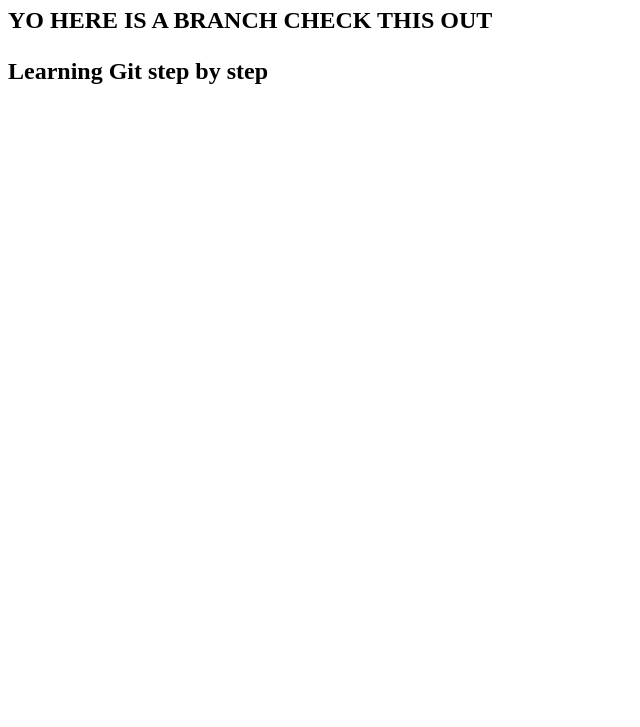
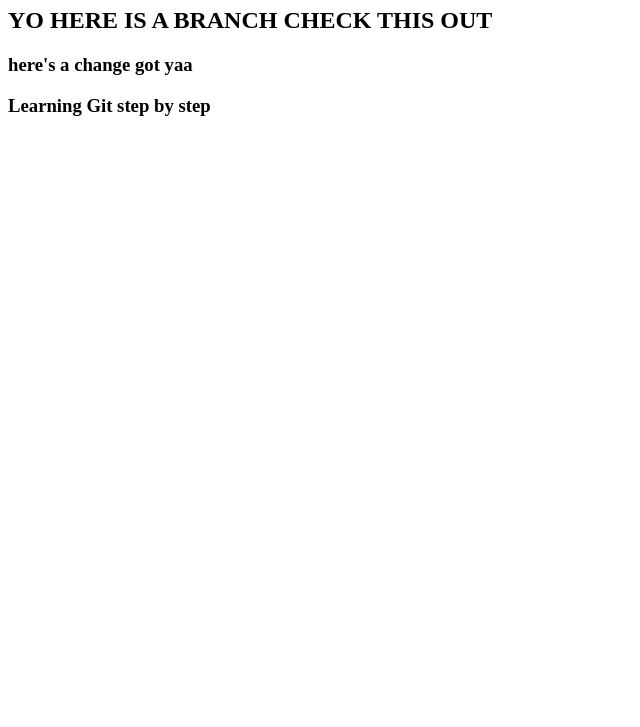
Before and after one commit to sameerk4528/practice, a plain HTML site: page index.html in a window 1280 px wide. Shown: the part 73-800 px from the top of the page, without its empty margins (0-640 px from the left). Drawn offline with Linux system fonts and the light colour scheme.

Commit message:
one more chnage added

```diff
--- a/index.html
+++ b/index.html
@@ -6,6 +6,7 @@
 <body>
   <h1>My first Git project</h1>
 <h2>YO HERE IS A BRANCH CHECK THIS OUT <h2>
+<h3>here's a change got yaa<h3>
   <p>Learning Git step by step</p>
 </body>
 </html>
```
